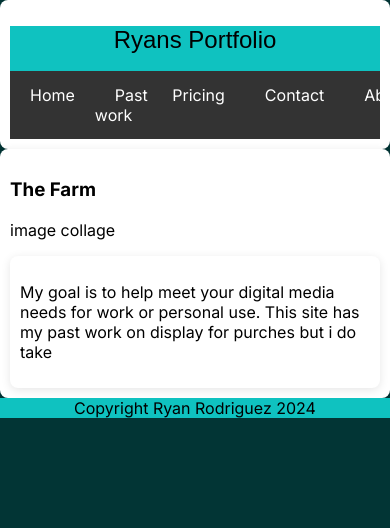
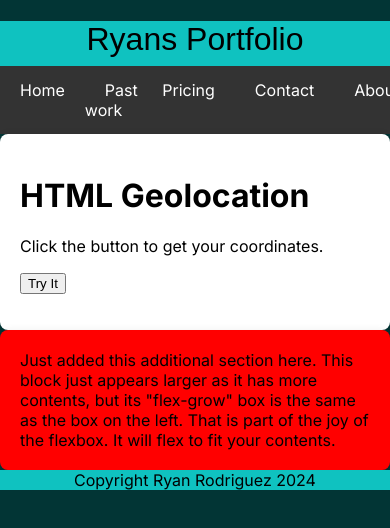
Before and after one commit to RyanR-cyber/responsiveweb, a plain HTML site: page index.html in a window 390 px wide. Shown: the top 528 px of the page. Drawn offline with Linux system fonts and the light colour scheme; a web font is replaced by a local one.

Commit message:
initlize

```diff
--- a/index.html
+++ b/index.html
@@ -13,7 +13,7 @@
 <link href="https://fonts.googleapis.com/css2?family=Inter:ital,opsz,wght@0,14..32,100..900;1,14..32,100..900&display=swap" rel="stylesheet">
 </head>
 <body>
-    <div class="container">
+
         <header><h1 class="protest-strike-regular">Ryans Portfolio</h1></header>
 		 <nav class="navbar">
         <ul class="nav-links">
@@ -25,20 +25,37 @@
         </ul>
     </nav>
 
-    </div>
+
 	<div class="container">
         <div class="item">
-            <h3>The Farm</h3>
+            <h1>HTML Geolocation</h1>
+<p>Click the button to get your coordinates.</p>
 
-            <p>image collage</p>
-        </div>
-		<div class="container">
-        <div class="item"><p> My goal is to help meet your digital media needs for work or personal use. This site has my past work on display for purches but i do take </p></div>
+<button onclick="getLocation()">Try It</button>
+
+<p id="demo"></p>
+
+<script>
+const x = document.getElementById("demo");
+
+function getLocation() {
+  if (navigator.geolocation) {
+    navigator.geolocation.getCurrentPosition(showPosition);
+  } else {
+    x.innerHTML = "Geolocation is not supported by this browser.";
+  }
+}
+
+function showPosition(position) {
+  x.innerHTML = "Latitude: " + position.coords.latitude +
+  "<br>Longitude: " + position.coords.longitude;
+}
+</script>
 
     </div>
+	 </div>
 
-
-    </div>
+         <div class="section_L">Just added this additional section here.  This block just appears larger as it has more contents, but its "flex-grow" box is the same as the box on the left.  That is part of the joy of the flexbox.  It will flex to fit your contents.</div>
 
 	<footer>Copyright Ryan Rodriguez 2024</footer>
 </body>
--- a/main.css
+++ b/main.css
@@ -16,21 +16,28 @@ body {
     background-color: white; /* Background color of the container */
     box-shadow: 0 2px 10px rgba(0, 0, 0, 0.1); /* Slight shadow for effect */
     border-radius: 8px; /* Rounded corners */
+
 }
 
-/* Responsive styles */
-@media (max-width: 768px) {
-    .container {
-        padding: 10px; /* Less padding on smaller screens */
-    }
+/* For desktop: */
+.col-1 {width: 8.33%;}
+.col-2 {width: 16.66%;}
+.col-3 {width: 25%;}
+.col-4 {width: 33.33%;}
+.col-5 {width: 41.66%;}
+.col-6 {width: 50%;}
+.col-7 {width: 58.33%;}
+.col-8 {width: 66.66%;}
+.col-9 {width: 75%;}
+.col-10 {width: 83.33%;}
+.col-11 {width: 91.66%;}
+.col-12 {width: 100%;}
 
-    h1 {
-        font-size: 1.5em; /* Adjust heading size */
-    }
-
-    p {
-        font-size: 1em; /* Adjust paragraph size */
-    }
+@media only screen and (max-width: 768px) {
+  /* For mobile phones: */
+  [class*="col-"] {
+    width: 100%;
+  }
 }
 .navbar {
     background-color: #333;
@@ -76,3 +83,11 @@ footer{
 	clear: both; text-align: center
 
 }
+.section_L {
+	 max-width: 1200px; /* Maximum width of the container */
+    margin: 0 auto; /* Center the container */
+    padding: 20px; /* Padding inside the container */
+    background-color: red; /* Background color of the container */
+    box-shadow: 0 2px 10px rgba(0, 0, 0, 0.1); /* Slight shadow for effect */
+    border-radius: 8px; /* Rounded corners */
+}
```
